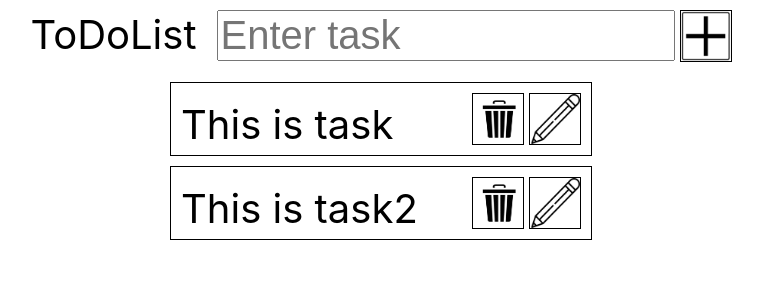
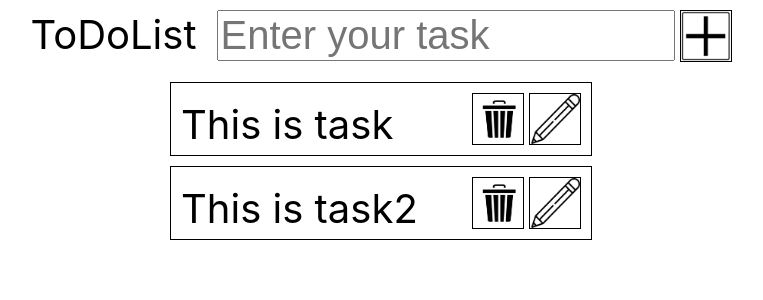
Before and after one commit to MiklPingvin/ToDoList, a React (Create React App) app: page / in a window 1280 px wide. Shown: the top 300 px of the page, without its empty margins (259-1022 px from the left). Built offline with nearby package versions, Linux system fonts and the light colour scheme.

Commit message:
v1 Final

```diff
--- a/src/app/AppView.jsx
+++ b/src/app/AppView.jsx
@@ -12,7 +12,7 @@ export const App = (props) => {
     <div className={style.input_group}>
       ToDoList
       <div>
-        <input type="text" placeholder='Enter task' className={style.input} onChange={event => ChangeText(event)} value={props.state.newTaskText}/>
+        <input type="text" placeholder='Enter your task' className={style.input} onChange={event => ChangeText(event)} value={props.state.newTaskText}/>
       </div>
       <input type='image' src={plus} alt="" className={style.button} onClick={() => props.addTask()}/>
     </div>
```
